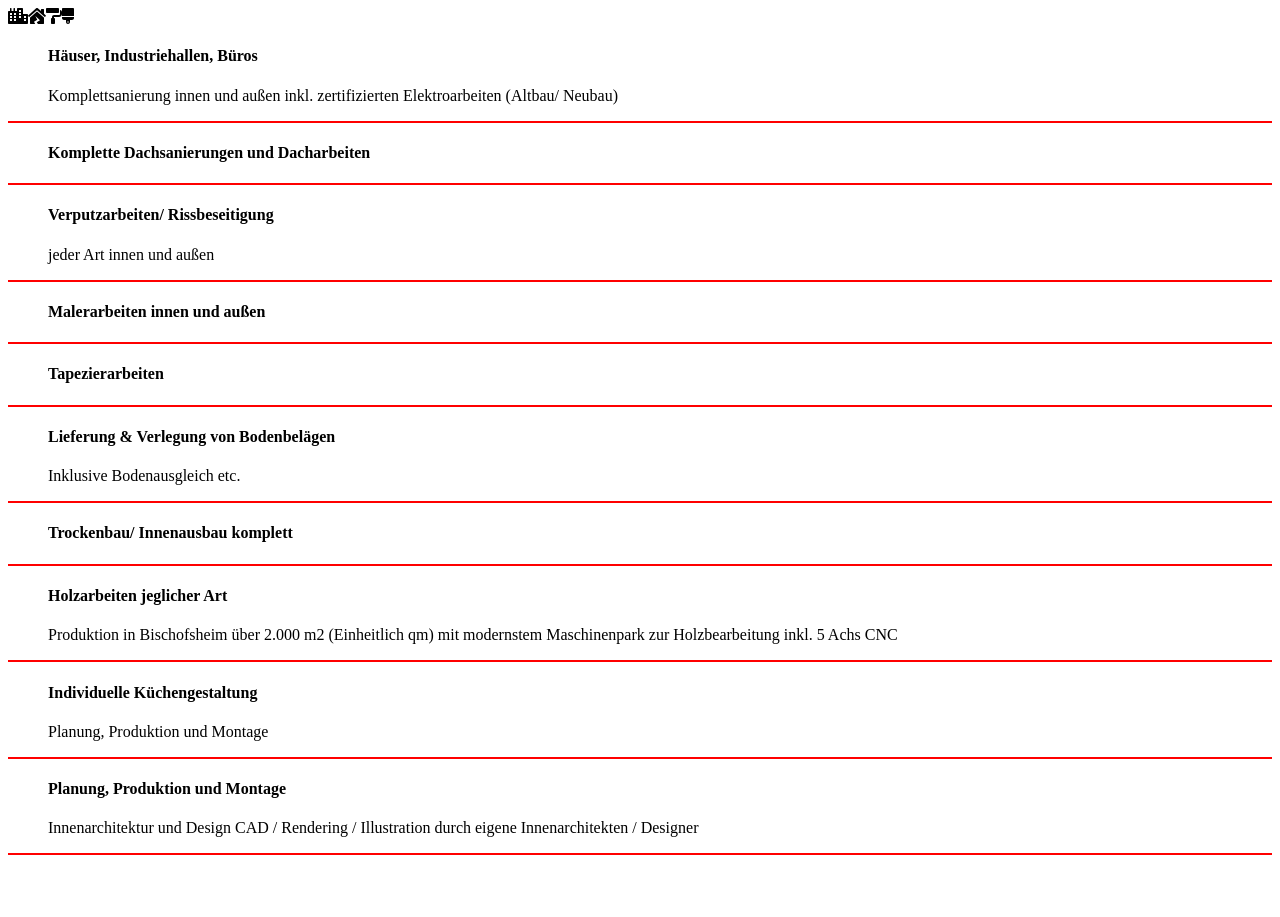
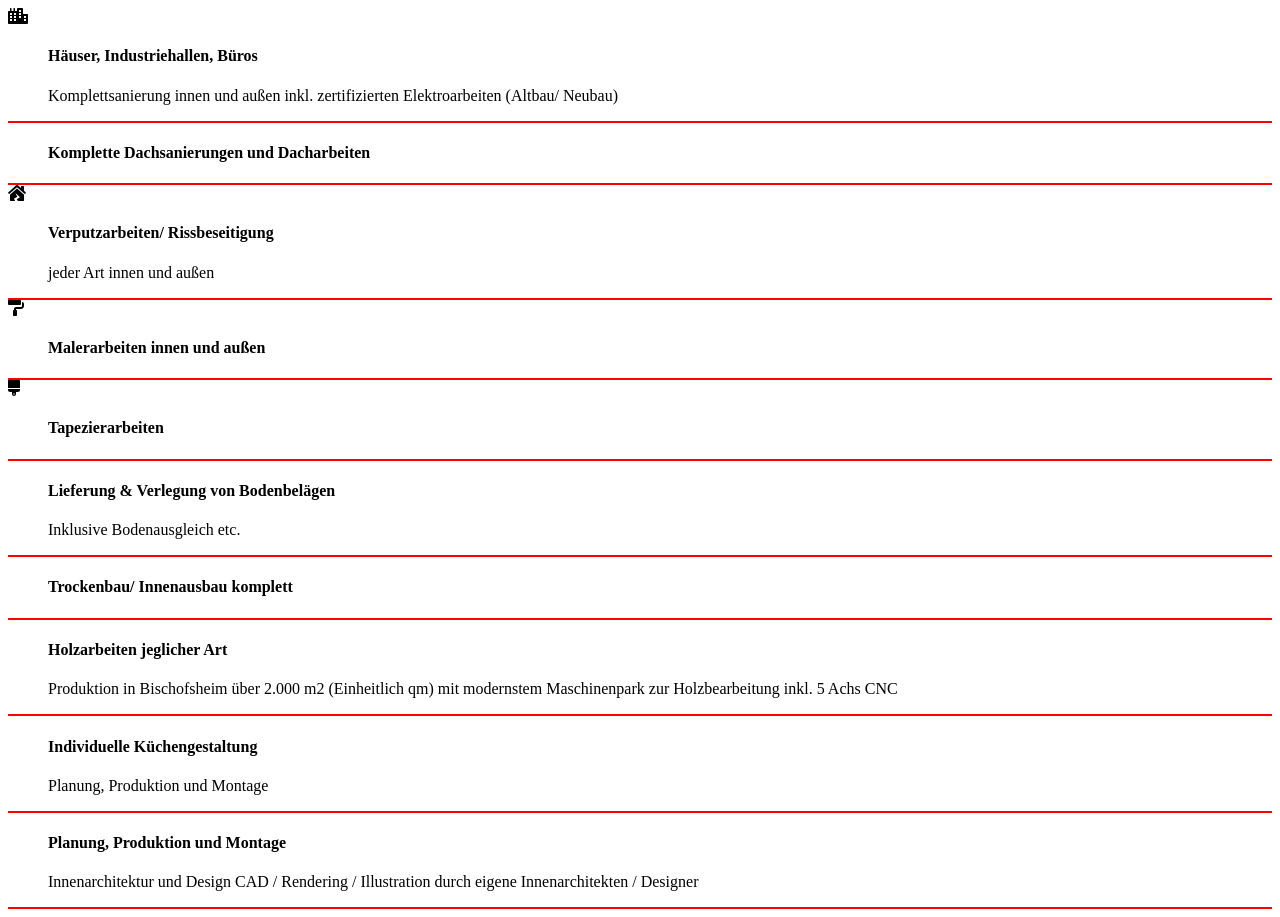
Before and after one commit to machinesandpixels/react-august2020, a React (Create React App) app: page / in a window 1280 px wide. Before the commit the page ends 863 px from the top, so only its background shows below. Built offline with nearby package versions, Linux system fonts and the light colour scheme.

Commit message:
Did some refactoring on all components

```diff
--- a/src/App.css
+++ b/src/App.css
@@ -5,7 +5,3 @@ ul {
 ul > li {
   margin-bottom: 1rem;
 }
-
-hr {
-  border: 1px solid red;
-}
--- a/src/App.js
+++ b/src/App.js
@@ -1,15 +1,17 @@
 import React, { Fragment, useState } from "react";
-import "./App.css";
-import Icon from "./components/Icon";
-import styled from "@emotion/styled";
 import { library } from "@fortawesome/fontawesome-svg-core";
 import { fab } from "@fortawesome/free-brands-svg-icons";
+import { FontAwesomeIcon } from "@fortawesome/react-fontawesome";
 import {
   faCity,
   faHouseDamage,
   faPaintRoller,
   faBrush
 } from "@fortawesome/free-solid-svg-icons";
+import Hr from "./components/Hr";
+// import styled from "@emotion/styled";
+// import Icon from "./components/Icon";
+import "./App.css";
 
 library.add(fab, faCity, faHouseDamage, faPaintRoller, faBrush);
 
@@ -79,11 +81,13 @@ function App() {
     ]
   });
 
-  let category = state.categories.map((city, id) => {
+  const category = state.categories.map((city, id) => {
     let headline = city.headline;
     let desc = city.description;
+    let icon = city.icon;
     return (
       <Fragment>
+        <FontAwesomeIcon icon={icon} />
         <ul key={id}>
           <li>
             <h4>{headline}</h4>
@@ -92,16 +96,11 @@ function App() {
             <p>{desc}</p>
           </li>
         </ul>
-        <hr />
+        <Hr />
       </Fragment>
     );
   });
-  return (
-    <div>
-      <Icon />
-      {category}
-    </div>
-  );
+  return <div>{category}</div>;
 }
 
 export default App;
--- /dev/null
+++ b/src/components/Hr.js
@@ -0,0 +1,14 @@
+import React from "react";
+import styled from "@emotion/styled";
+
+const Underline = styled.div`
+  border: 1px solid red;
+`;
+
+const Hr = () => {
+  return (
+      <Underline> </Underline>
+  );
+};
+
+export default Hr;
```
Also changed, not shown: src/components/Icon.js (+7 -0 lines).
